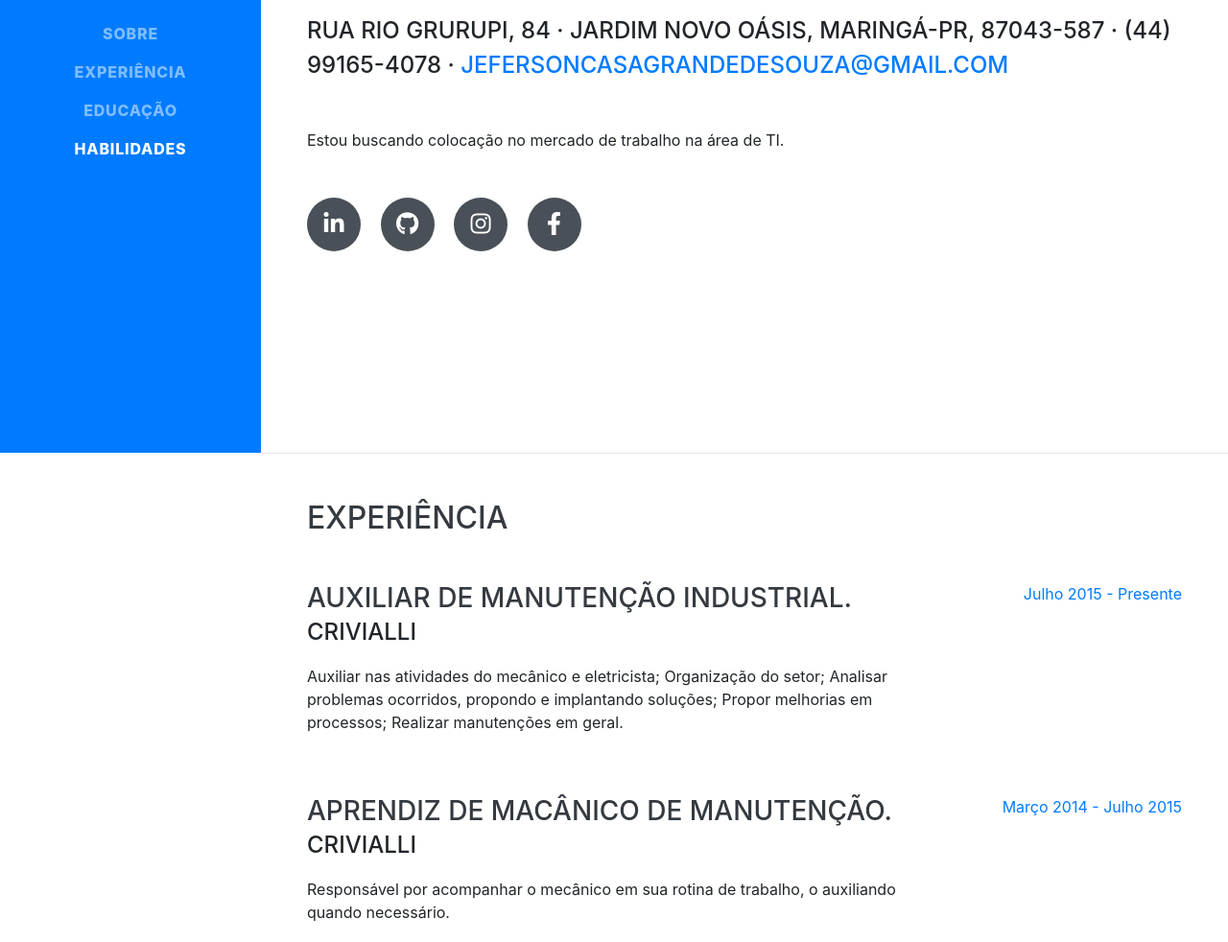
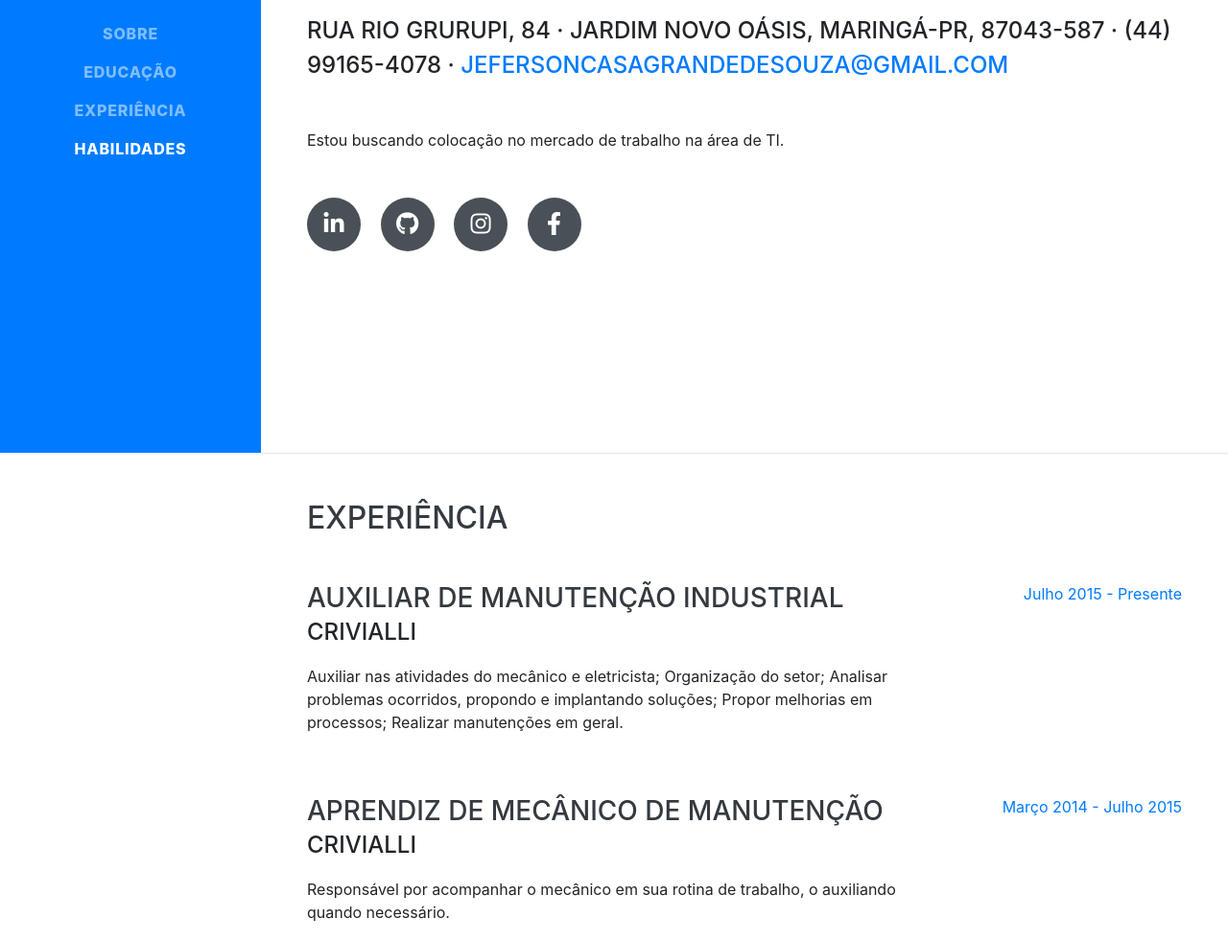
Before and after one commit to JEFERSON-CASAGRANDE/jeferson-casagrande.github.io, a website with bundled scripts: page index.html in a window 1280 px wide. Shown: the part 328-1310 px from the top of the page at 96% size. Built offline with nearby package versions, Linux system fonts and the light colour scheme; files whose address does not match are found by name; a web font is replaced by a local one.

Commit message:
atualização

```diff
--- a/index.html
+++ b/index.html
@@ -40,11 +40,11 @@
         <li class="nav-item">
           <a class="nav-link js-scroll-trigger" href="#Sobre">Sobre</a>
         </li>
+         <li class="nav-item">
+          <a class="nav-link js-scroll-trigger" href="#Educação">Educação</a>
+        </li>
         <li class="nav-item">
           <a class="nav-link js-scroll-trigger" href="#Experiência">Experiência</a>
-        </li>
-        <li class="nav-item">
-          <a class="nav-link js-scroll-trigger" href="#Educação">Educação</a>
         </li>
         <li class="nav-item">
           <a class="nav-link js-scroll-trigger" href="#Habilidades">Habilidades</a>
@@ -91,7 +91,7 @@
 
         <div class="resume-item d-flex flex-column flex-md-row justify-content-between mb-5">
           <div class="resume-content">
-            <h3 class="mb-0">Auxiliar de manutenção industrial.</h3>
+            <h3 class="mb-0">Auxiliar de manutenção industrial</h3>
             <div class="subheading mb-3">Crivialli</div>
             <p>Auxiliar nas atividades do mecânico e eletricista;
             Organização do setor;
@@ -106,7 +106,7 @@
 
         <div class="resume-item d-flex flex-column flex-md-row justify-content-between mb-5">
           <div class="resume-content">
-            <h3 class="mb-0">Aprendiz de macânico de manutenção.</h3>
+            <h3 class="mb-0">Aprendiz de mecânico de manutenção</h3>
             <div class="subheading mb-3">Crivialli</div>
             <p>Responsável por acompanhar o mecânico em sua rotina de trabalho, o auxiliando quando necessário.</p>
           </div>
@@ -133,7 +133,7 @@
 
     <hr class="m-0">
 
-    <section class="resume-section p-3 p-lg-5 d-flex align-items-center" id="Educação">
+     <section class="resume-section p-3 p-lg-5 d-flex align-items-center" id="Educação">
       <div class="w-100">
         <h2 class="mb-5">Educação</h2>
 
@@ -171,7 +171,7 @@
         </div>
 
       </div>
-    </section>
+     </section>
 
     <hr class="m-0">
 
@@ -199,7 +199,7 @@
               Paciência</li>
         </ul>
       </div>
-    </section>
+     </section>
 
     <hr class="m-0">
 
```
Also changed, not shown: README.md (deleted), img/bed38447-522e-4da0-931f-a4ab9cdfcb5b.jpg (deleted).
